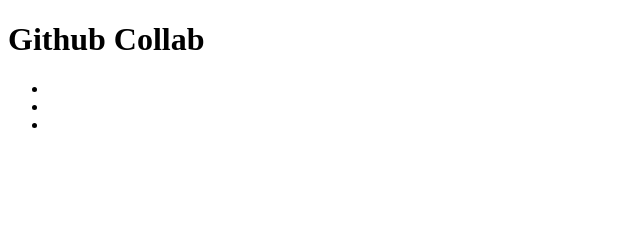
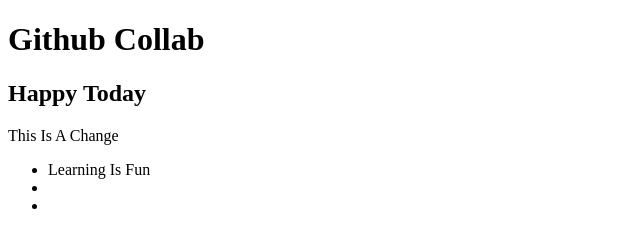
Before and after one commit to AustinKobie/Github-collaboration, a plain HTML site: page index.html in a window 1280 px wide. Shown: the whole page, without its empty margins (0-640 px from the left). Drawn offline with Linux system fonts and the light colour scheme.

Commit message:
adding text

```diff
--- a/index.html
+++ b/index.html
@@ -9,9 +9,10 @@
 <body>
     <div>
         <h1>Github Collab</h1>
-        <p></p>
+        <h2>Happy Today</h2>
+        <p>This Is A Change</p>
         <ul>
-            <li></li>
+            <li>Learning Is Fun</li>
             <li></li>
             <li></li>
         </ul>
```
